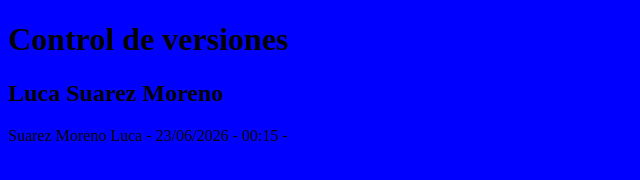
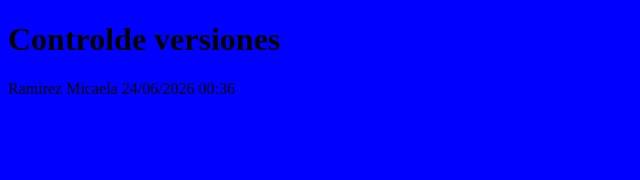
Before and after one commit to micar002/TP_SO_I4_104, a plain HTML site: page index.html in a window 1280 px wide. Shown: the whole page, without its empty margins (0-640 px from the left). Drawn offline with Linux system fonts and the light colour scheme.

Commit message:
Agrego datos de GAMMA

```diff
--- a/index.html
+++ b/index.html
@@ -8,8 +8,7 @@
     <meta name="viewport" content="width=device-width, initial-scale=1.0">
 </head>
 <body>
-    <h1>Control de versiones</h1>
-        <h2>Luca Suarez Moreno</h2>
-		<p>Suarez Moreno Luca - 23/06/2026 - 00:15 -</p>
+    <h1>Controlde versiones</h1>
+    <p> Ramirez Micaela 24/06/2026 00:36</p>
 </body>
 </html>
```
